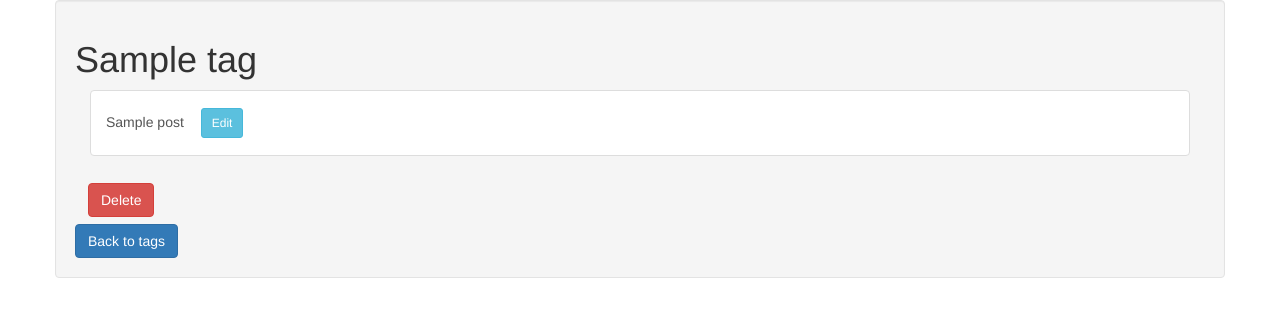
After one commit to a-hennawy/Blogly-sqla, a Flask app: page /tags/1 in a window 1280 px wide. The commit adds this page. Shown: the top 317 px of the page. Run offline with Flask 3, Linux system fonts and the light colour scheme; tables that the repository leaves empty hold one stand-in row (values such as "Sample post"); some libraries are stand-ins or nearby versions.

Commit message:
final commit, delete class failed to work in part 3

```diff
--- a/app.py
+++ b/app.py
@@ -1,7 +1,7 @@
 """Blogly application."""
 
 from flask import Flask, redirect, render_template, request, flash
-from models import connect_db, User, Post, datetime
+from models import connect_db, User, Post, PostTag, Tag
 
 app = Flask(__name__)
 app.config['SQLALCHEMY_DATABASE_URI'] = 'postgresql://mac@localhost:5432/blogly'
@@ -18,16 +18,18 @@ db.create_all()
 def root_redirect():
     return redirect("/users")
 
+# ----------------**USERS view functions**------------------
+
 
 @app.route("/users")
 def user_list():
     users = User.query.order_by(User.last_name, User.first_name).all()
-    return render_template("user-list.html", users=users)
+    return render_template("/user-files/user-list.html", users=users)
 
 
 @app.route("/users/new")
 def get_new_user_form():
-    return render_template("add-user.html")
+    return render_template("/user-files/add-user.html")
 
 
 @app.route("/users/new", methods=['POST'])
@@ -46,7 +48,7 @@ def add_new_user():
 def get_user_by_id(user_id):
     user = User.query.get_or_404(user_id)
     user_post = Post.query.filter_by(user_id=user_id).all()
-    return render_template("user-detail.html", user=user, user_posts=user_post)
+    return render_template("/user-files/user-detail.html", user=user, user_posts=user_post)
 
 
 @app.route("/users/<int:user_id>", methods=["POST"])
@@ -62,13 +64,13 @@ def POST_get_user_by_id(user_id):
     db.session.add(user)
     db.session.commit()
 
-    return render_template("user-detail.html", user=user)
+    return render_template("/user-files/user-detail.html", user=user)
 
 
 @app.route("/users/<int:user_id>/edit")
 def edit_user(user_id):
     user = User.query.get_or_404(user_id)
-    return render_template("edit-user.html", user=user)
+    return render_template("/user-files/edit-user.html", user=user)
 
 
 @app.route("/users/<int:user_id>/delete")
@@ -79,34 +81,48 @@ def delete_user(user_id):
     return redirect("/users")
 
 
+# ----------------**POSTING view functions**------------------
+
 @app.route("/users/<int:user_id>/posts/new")
 def new_post(user_id):
     user = User.query.get_or_404(user_id)
-    return render_template("new-post.html", user=user)
+    tags = Tag.query.all()
+    return render_template("/post-files/new-post.html", user=user, tags=tags)
 
 
 @app.route("/users/<int:user_id>/posts/new", methods=['POST'])
 def POST_new_post(user_id):
     post_title = request.form["post-title"]
     post_content = request.form["post-content"]
+    post_tags = request.form.getlist("post-tags")
+
     usr_id = user_id
     new_post = Post(title=post_title, content=post_content, user_id=usr_id)
 
     db.session.add(new_post)
     db.session.commit()
+
+    last_post = Post.query.all()[-1]
+    for tag in post_tags:
+        tag_obj = Tag.query.filter_by(name=tag).first()
+        attach_tag = PostTag(post_id=last_post.id, tag_id=tag_obj.id)
+        db.session.add(attach_tag)
+        db.session.commit()
     return redirect(f"/users/{user_id}")
 
 
 @app.route("/posts/<int:post_id>")
 def post_detail(post_id):
     post = Post.query.get_or_404(post_id)
-    return render_template("post-detail.html", post=post)
+    # tags = [tag for tag in post.tags]
+
+    return render_template("/post-files/post-detail.html", post=post)
 
 
 @app.route("/posts/<int:post_id>/edit")
 def edit_post(post_id):
     post = Post.query.get_or_404(post_id)
-    return render_template("edit-post.html", post=post)
+    return render_template("/post-files/edit-post.html", post=post)
 
 
 @app.route("/posts/<int:post_id>/edit", methods=["POST"])
@@ -123,7 +139,7 @@ def POST_edit_post(post_id):
     return redirect(f"/posts/{post_id}")
 
 
-@app.route("/posts/<int:post_id>/delete", )
+@app.route("/posts/<int:post_id>/delete")
 def delete_post(post_id):
     post = Post.query.get_or_404(post_id)
     back = post.usr.id
@@ -131,3 +147,69 @@ def delete_post(post_id):
 
     db.session.commit()
     return redirect(f"/users/{back}")
+
+
+# ----------------**TAGGING view functions**------------------
+
+@app.route("/tags")
+def tag_list():
+    tags = Tag.query.all()
+    # post_list = [n for post.id in Tag.posts]
+    # print(tags.posts[0])
+    # length = len(tags[1].posts)
+    return render_template("/tags-files/tags-list.html", tags=tags)
+
+
+@app.route("/tags/new")
+def create_tag():
+    return render_template("/tags-files/add-tag.html")
+
+
+@app.route("/tags/new", methods=['POST'])
+def POST_create_tag():
+    tag_name = request.form["tag-name"]
+    new_tag = Tag(name=tag_name)
+    db.session.add(new_tag)
+    db.session.commit()
+    # return render_template("/tags-files/add-tag.html")
+    return redirect("/tags")
+
+
+@app.route("/tags/<int:tag_id>")
+def tag_info(tag_id):
+    chosen_tag = Tag.query.get_or_404(tag_id)
+
+    return render_template("/tags-files/show-tagged-posts.html",
+
+                           chosen_tag=chosen_tag)
+
+
+@app.route("/tags/<int:tag_id>/edit")
+def tag_edit(tag_id):
+    chosen_tag = Tag.query.get_or_404(tag_id)
+
+    return render_template("/tags-files/edit-tag.html", chosen_tag=chosen_tag)
+
+
+@app.route("/tags/<int:tag_id>/edit", methods=["POST"])
+def POST_tag_edit(tag_id):
+    tag_name = request.form["tag-name"]
+
+    chosen_tag = Tag.query.get_or_404(tag_id)
+    chosen_tag.name = tag_name
+    db.session.add(chosen_tag)
+    db.session.commit()
+
+    return redirect(f"/tags/{tag_id}")
+
+
+# could not get the delete to work. it used to work before making the PostTag class (many-to-many)
+
+# @app.route("/tags/<int:tag_id>/delete")
+# def tag_delete(tag_id):
+
+#     tag = Tag.query.get_or_404(tag_id)
+
+#     db.session.delete(tag)
+#     db.session.commit()
+#     return redirect("/tags")
--- /dev/null
+++ b/templates/tags-files/show-tagged-posts.html
@@ -0,0 +1,38 @@
+{%extends '/base-file/base.html'%}{%block title%}Tagged posts{%endblock%}{%block
+content%}
+<div class="container well">
+  <h1>{{chosen_tag.name}}</h1>
+  <div class="list-group">
+    {%for post_obj in chosen_tag.posts%}
+    <div class="container-fluid">
+      <a href="/posts/{{post_obj.id}}" class="list-group-item"
+        >{{post_obj.title}}
+
+        <div class="btn">
+        <form action="/posts/{{post_obj.id}}/edit">
+
+            <button class="pull-right btn btn-info btn-sm">Edit</button>
+          </div>
+        </form>
+      </a>
+    </div>
+
+    {%endfor%}
+  </div>
+  <div class=>
+    <div class="btn">
+      <form action="/tags/{{chosen_tag.id}}/delete">
+      <button class="btn btn-danger">Delete</button>
+    </form>
+  </div>
+    <div>
+      <form action="/tags" >
+      <button class="btn btn-primary">Back to tags</button>
+    </form>
+  </div>
+
+
+  </div>
+</div>
+
+{%endblock%}
--- a/templates/add-user.html
+++ b/templates/user-files/add-user.html
@@ -1,5 +1,5 @@
-{%extends 'base.html'%} {%block title%}Create a new User{%endblock%} {%block
-content%}
+{%extends '/base-file/base.html'%} {%block title%}Create a new User{%endblock%}
+{%block content%}
 <h1>Create a user</h1>
 <form action="/users/new" method="post">
   <label for="">First Name</label>
--- a/templates/edit-user.html
+++ b/templates/user-files/edit-user.html
@@ -1,4 +1,5 @@
-{%extends 'base.html'%} {%block title%}Edit User{%endblock%} {%block content%}
+{%extends '/base-file/base.html'%} {%block title%}Edit User{%endblock%} {%block
+content%}
 
 <h1>Edit a user</h1>
 
--- a/templates/user-list.html
+++ b/templates/user-files/user-list.html
@@ -1,5 +1,5 @@
-{%extends 'base.html'%} {%block title%}User Listing{%endblock%} {%block
-content%}
+{%extends '/base-file/base.html'%} {%block title%}User Listing{%endblock%}
+{%block content%}
 <h1>Users</h1>
 <ul>
   {%for user in users%}
```
Also changed, not shown: models.py (+34 -3 lines), seed.py (added, +43 -0 lines), templates/edit-post.html (deleted, +0 -33 lines), templates/post-files/edit-post.html (added, +52 -0 lines), templates/post-files/new-post.html (renamed from templates/new-post.html, +10 -2 lines), templates/post-files/post-detail.html (renamed from templates/post-detail.html, +14 -1 lines), templates/tags-files/add-tag.html (added, +26 -0 lines), templates/tags-files/edit-tag.html (added, +20 -0 lines), templates/tags-files/tags-list.html (added, +25 -0 lines), templates/user-files/user-detail.html (renamed from templates/user-detail.html, +6 -4 lines), templates/base-file/base.html (renamed from templates/base.html), 1 other file.
